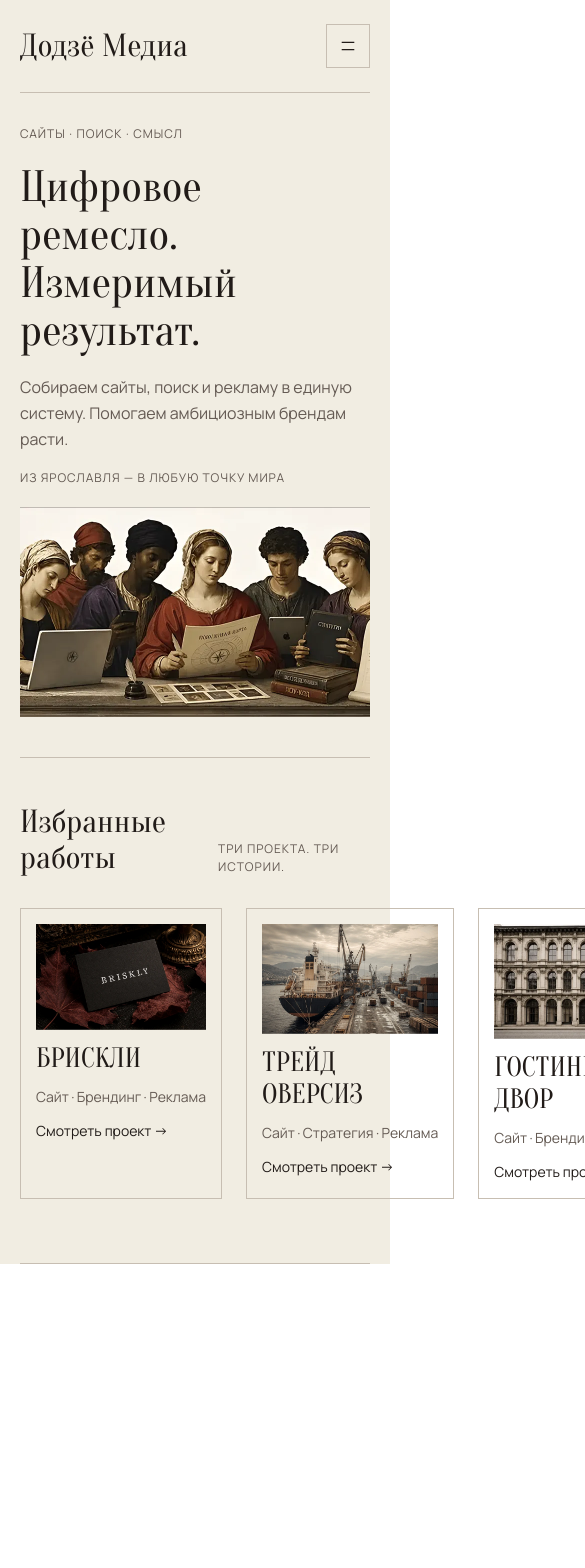
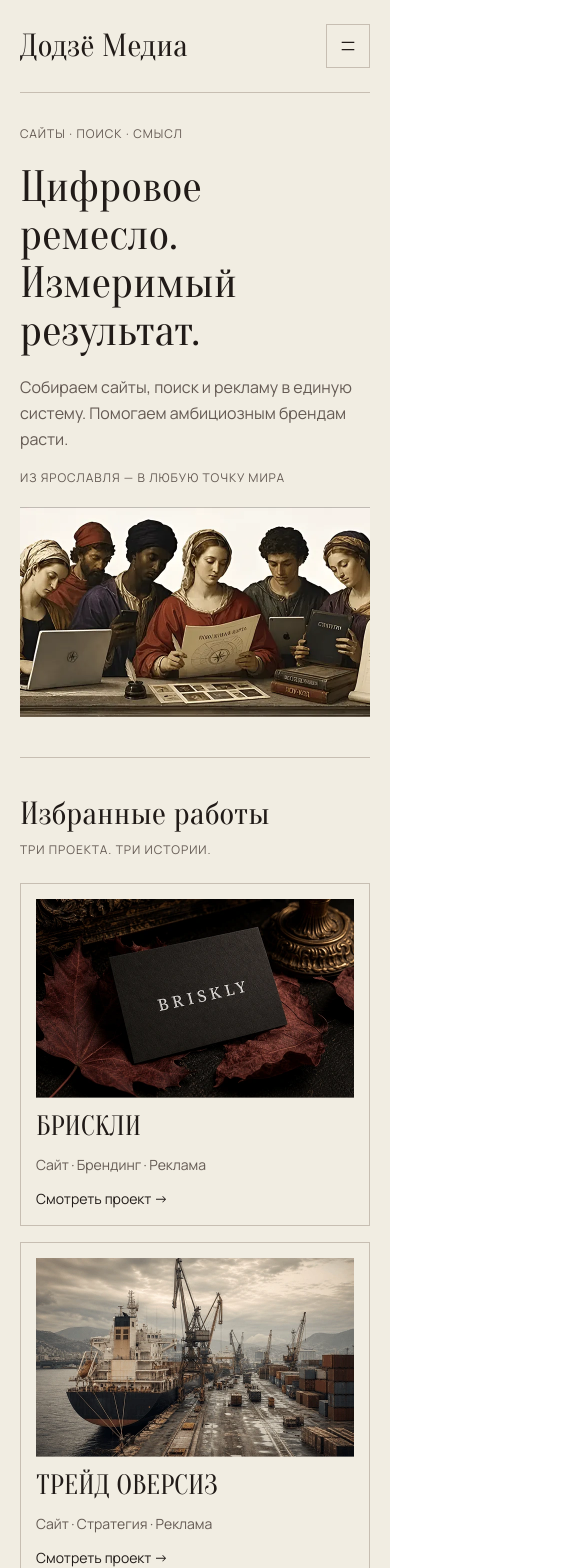
Before and after one commit to rennaiis/dojo_landing, a React (Vite) app: page / in a window 390 px wide. Shown: the top 1568 px of the page, 585 px wide, since content can reach past the window. Before the commit the page ends 1264 px from the top, so only its background shows below. Built offline with nearby package versions, Linux system fonts and the light colour scheme.

Commit message:
адаптив для компонента works

```diff
--- a/src/components/works/works.scss
+++ b/src/components/works/works.scss
@@ -6,8 +6,11 @@
         display: flex;
         flex-direction: column;
         @include padding(46, 0, 64, 0);
-        @include adaptive(gap, 32);
+        @include adaptive(gap, 32, 24);
         @include underline;
+        @include mobile{
+            @include padding(38, 0, 48, 0);
+        }
     }
     &__title{
         @include text-h2;
@@ -15,6 +18,9 @@
     &__caption{
         @include text-label;
         align-self: flex-end;
+        @include mobile{
+            align-self: flex-start;
+        }
     }
     &__card-title{
         @include text-card-title;
@@ -31,11 +37,18 @@
     &__header{
         display: flex;
         justify-content: space-between;
+        @include mobile{
+            flex-direction: column;
+            @include adaptive (gap, 9)
+        }
     }
     &__projects{
         display: grid;
         grid-template-columns: 1fr 1fr 1fr;
-        @include adaptive(gap, 24);
+        @include adaptive(gap, 24, 16);
+        @include mobile{
+            grid-template-columns: 1fr;
+        }
     }
     &__project{
         display: flex;
```
